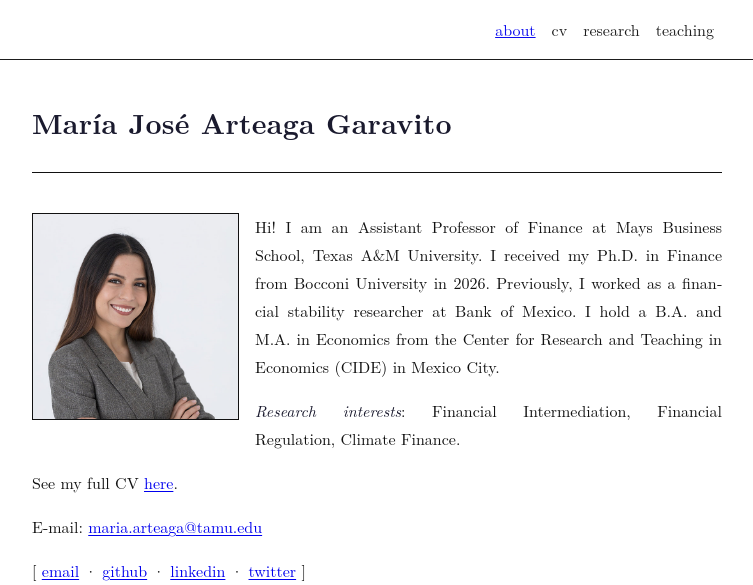
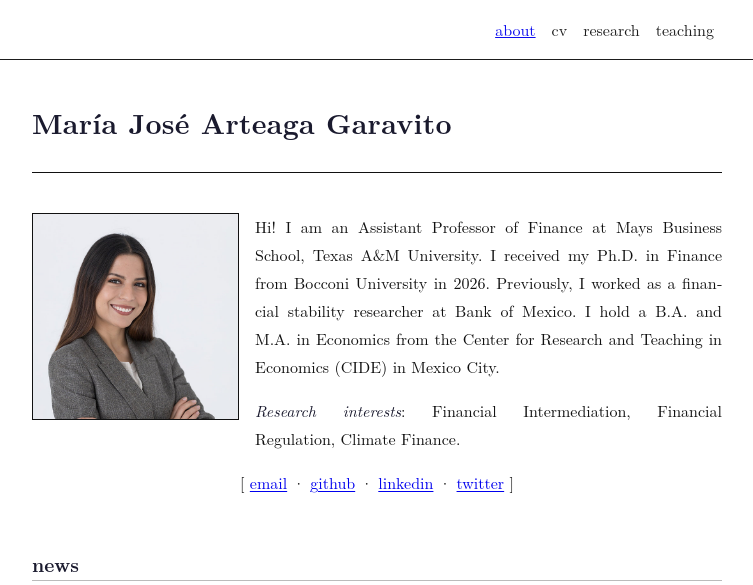
Before and after one commit to majoarteaga/majoarteaga.github.io, a Jekyll site: the page built from _pages/about.md, in a window 1280 px wide, cut to the strip 0-585 px from the top of the page. Shown: the whole strip, without its empty margins (263-1016 px from the left). Built offline with Jekyll 4.4.1, drawn with Linux system fonts in a browser that asks for light colours; full-size pictures stand in for the smaller copies a plugin makes; emoji names are drawn with the system emoji font; some web fonts are replaced; comment, search, counter and statistics services are not loaded; a style sheet for code colours, icons or effects is not loaded.

Commit message:
About: center social links; drop CV/E-mail lines (already in links + menu)
Co-Authored-By: Claude Opus 5.5 <noreply@anthropic.com>

```diff
--- a/_pages/about.md
+++ b/_pages/about.md
@@ -20,8 +20,4 @@ Hi! I am an Assistant Professor of Finance at Mays Business School, Texas A&M Un
 
 *Research interests*: Financial Intermediation, Financial Regulation, Climate Finance.
 
-See my full CV <a href="https://majoarteaga.github.io/assets/pdf/CV_MJAG.pdf">here</a>.
-
-E-mail: <a href="mailto:maria.arteaga@tamu.edu">maria.arteaga@tamu.edu</a>
-
 <p class="text-links">[ <a href="mailto:{{ site.email }}">email</a> &middot; <a href="https://github.com/{{ site.github_username }}">github</a> &middot; <a href="https://www.linkedin.com/in/{{ site.linkedin_username }}">linkedin</a> &middot; <a href="https://twitter.com/{{ site.twitter_username }}">twitter</a> ]</p>
--- a/assets/css/main.scss
+++ b/assets/css/main.scss
@@ -170,8 +170,12 @@ img.z-depth-1 {
   border-radius: 0 !important;
 }
 
-/* Text-only social links */
-.text-links { margin-top: 12px; }
+/* Text-only social links, centered under the bio */
+.post article p.text-links {
+  margin-top: 12px;
+  text-align: center;
+  text-align-last: center;
+}
 
 /* Footer */
 .site-footer {
```
